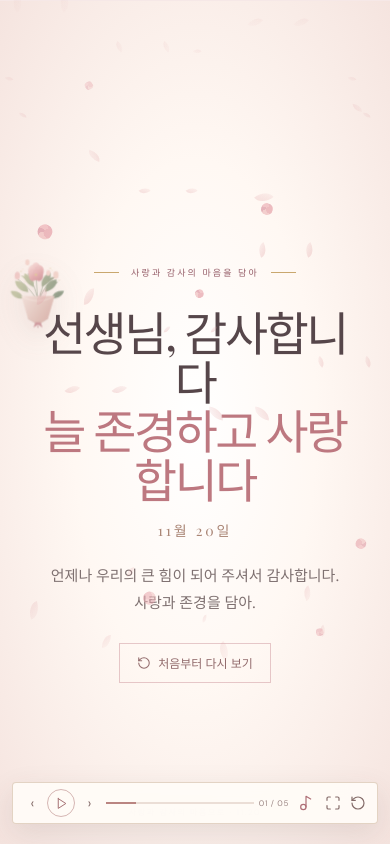
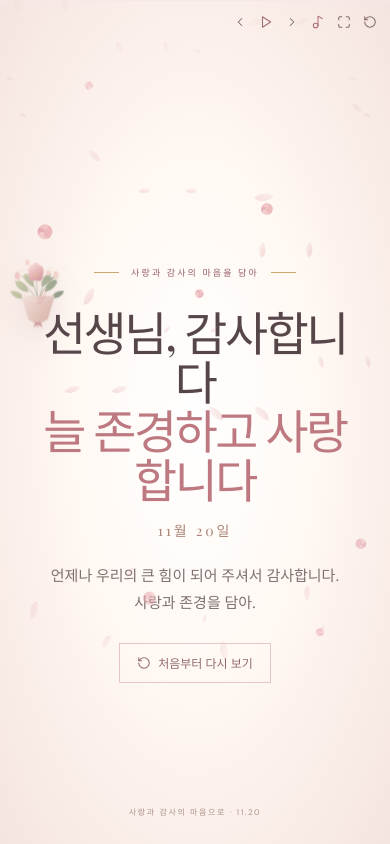
Before and after one commit to quangdungdao20/teacher-day, a React (Vite) app: page / in a window 390 px wide. Both pictures are taken after a click on the button "편지 열기". Shown: the part 4008-4852 px from the top of the page. Built offline with nearby package versions, Linux system fonts and the light colour scheme; a web font is replaced by a local one.

Commit message:
Move compact icon toolbar to top
Co-authored-by: Copilot <223556219+Copilot@users.noreply.github.com>

```diff
--- a/src/App.css
+++ b/src/App.css
@@ -176,16 +176,13 @@
 .open-button svg { width: 15px; height: 15px; margin: 0 0 -3px 14px; }
 .open-button:hover { background: #a96970; }
 
-.presentation-bar { position: fixed; z-index: 25; left: 50%; bottom: max(20px, env(safe-area-inset-bottom)); display: flex; align-items: center; gap: 9px; width: min(calc(100% - 32px), 540px); min-height: 54px; padding: 8px 13px; border: 1px solid rgba(213,190,169,.65); border-radius: 4px; background: rgba(255,252,248,.91); box-shadow: 0 10px 30px rgba(86,61,56,.12); backdrop-filter: blur(14px); transform: translateX(-50%); }
-.control-icon, .play-control { display: grid; place-items: center; flex: 0 0 30px; width: 30px; height: 30px; padding: 0; border: 0; background: transparent; color: #846b69; cursor: pointer; font-size: 17px; }
+.presentation-bar { position: fixed; z-index: 25; top: max(10px, env(safe-area-inset-top)); right: 14px; display: flex; align-items: center; justify-content: flex-end; gap: 3px; width: max-content; min-height: 30px; padding: 0; border: 0; background: transparent; box-shadow: none; backdrop-filter: none; }
+.control-icon, .play-control { display: grid; place-items: center; flex: 0 0 27px; width: 27px; height: 27px; padding: 0; border: 0; background: transparent; color: #846b69; cursor: pointer; font-size: 17px; }
 .control-icon:hover, .control-icon.is-active { color: #ae6e76; }
-.control-icon svg, .play-control svg { width: 16px; height: 16px; stroke-width: 1.8; }
-.play-control { flex-basis: 33px; width: 33px; height: 33px; border: 1px solid rgba(181,128,127,.56); border-radius: 50%; color: #a36d70; font-size: 11px; }
-.play-control svg { width: 13px; height: 13px; }
-.progress-wrap { display: grid; grid-template-columns: 1fr auto; align-items: center; gap: 8px; flex: 1; min-width: 56px; padding: 0 5px; }
-.progress-track { height: 2px; background: #ebded6; }
-.progress-track span { display: block; height: 100%; background: #ba8581; transition: width .6s ease; }
-.progress-count { color: #9b8582; font-size: 8px; letter-spacing: .08em; white-space: nowrap; }
+.control-icon svg, .play-control svg { width: 15px; height: 15px; stroke-width: 1.8; }
+.play-control { flex-basis: 27px; width: 27px; height: 27px; border: 0; border-radius: 0; background: transparent; color: #a36d70; font-size: 11px; }
+.play-control:hover { color: #ae6e76; }
+.play-control svg { width: 14px; height: 14px; }
 .notice { position: fixed; z-index: 40; bottom: 92px; left: 50%; max-width: calc(100vw - 32px); padding: 12px 18px; border: 1px solid rgba(213,190,169,.7); background: rgba(255,252,248,.96); color: #755e60; font-size: 12px; text-align: center; box-shadow: 0 8px 25px rgba(86,61,56,.12); transform: translateX(-50%); }
 
 @keyframes branch-sway { 0%, 100% { transform: rotate(11deg); } 50% { transform: rotate(18deg); } }
@@ -256,11 +253,9 @@
   .opening-caption { top: 76%; font-size: 11px; }
   .open-button { top: 84%; padding: 10px 24px; font-size: 11px; }
   .opening-signoff { bottom: 2%; font-size: 7px; }
-  .presentation-bar { gap: 2px; min-height: 42px; padding: 5px 7px; width: calc(100% - 24px); }
-  .control-icon { flex-basis: 25px; width: 25px; height: 27px; font-size: 14px; }
-  .play-control { flex-basis: 28px; width: 28px; height: 28px; }
-  .progress-wrap { gap: 5px; padding: 0 2px; }
-  .restart-control { margin-left: -2px; }
+  .presentation-bar { top: max(8px, env(safe-area-inset-top)); right: 8px; gap: 1px; min-height: 27px; }
+  .control-icon, .play-control { flex-basis: 25px; width: 25px; height: 25px; }
+  .control-icon svg { width: 14px; height: 14px; }
 }
 
 @media (max-width: 360px) {
@@ -269,7 +264,6 @@
   .opening-flower { width: 70vw; }
   .opening-card h1 { font-size: 30px; }
   .opening-caption { font-size: 10px; }
-  .presentation-bar { gap: 0; padding-right: 4px; padding-left: 4px; }
-  .control-icon { flex-basis: 23px; width: 23px; }
-  .progress-count { font-size: 7px; }
+  .presentation-bar { right: 6px; gap: 0; }
+  .control-icon, .play-control { flex-basis: 23px; width: 23px; }
 }
--- a/src/App.tsx
+++ b/src/App.tsx
@@ -1,6 +1,6 @@
 import { useEffect, useRef, useState } from 'react'
 import { AnimatePresence, motion, useInView, useReducedMotion, useScroll, useTransform } from 'framer-motion'
-import { ArrowUpRight, Flower2, Maximize, Music2, Pause, Play, RotateCcw, Sparkles } from 'lucide-react'
+import { ArrowUpRight, ChevronLeft, ChevronRight, Flower2, Maximize, Music2, Pause, Play, RotateCcw, Sparkles } from 'lucide-react'
 import { Bouquet, HeroFlower, SakuraSprig } from './components/FlowerIllustrations'
 import './App.css'
 import { backgroundMusicFallbackUrl, backgroundMusicUrl, backgroundMusicTitle } from './config/music'
@@ -566,15 +566,11 @@ function App() {
 
       {isOpen && (
         <nav className="presentation-bar" aria-label="편지 장면 제어">
-          <button className="control-icon" onClick={() => goToSection(activeSection - 1)} aria-label="이전 장면" title="이전 장면">‹</button>
+          <button className="control-icon" onClick={() => goToSection(activeSection - 1)} aria-label="이전 장면" title="이전 장면"><ChevronLeft aria-hidden="true" /></button>
           <button className="play-control" onClick={() => setIsPlaying((playing) => !playing)} aria-label={isPlaying ? '자동 재생 일시 정지' : '자동 재생 시작'} title={isPlaying ? '일시 정지' : '자동 재생'}>
             {isPlaying ? <Pause aria-hidden="true" /> : <Play aria-hidden="true" />}
           </button>
-          <button className="control-icon" onClick={() => goToSection(activeSection + 1)} aria-label="다음 장면" title="다음 장면">›</button>
-          <div className="progress-wrap" aria-label={`${sections.length}개 장면 중 ${activeSection + 1}번째`}>
-            <div className="progress-track"><span style={{ width: `${((activeSection + 1) / sections.length) * 100}%` }} /></div>
-            <span className="progress-count">0{activeSection + 1} / 0{sections.length}</span>
-          </div>
+          <button className="control-icon" onClick={() => goToSection(activeSection + 1)} aria-label="다음 장면" title="다음 장면"><ChevronRight aria-hidden="true" /></button>
           <button className={musicEnabled ? 'control-icon music-control is-active' : 'control-icon music-control'} onClick={() => void toggleMusic()} aria-label={musicEnabled ? '음악 끄기' : '음악 켜기'} title={backgroundMusicTitle}><Music2 aria-hidden="true" /></button>
           <button className="control-icon" onClick={() => void toggleFullscreen()} aria-label="전체 화면 전환" title="전체 화면"><Maximize aria-hidden="true" /></button>
           <button className="control-icon restart-control" onClick={() => { setIsPlaying(false); goToSection(0) }} aria-label="처음부터 다시 보기" title="처음부터"><RotateCcw aria-hidden="true" /></button>
```
